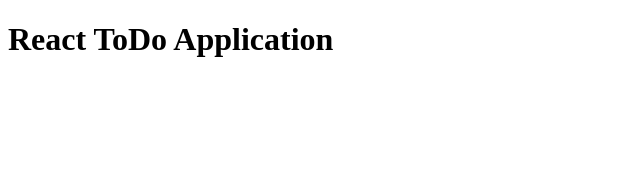
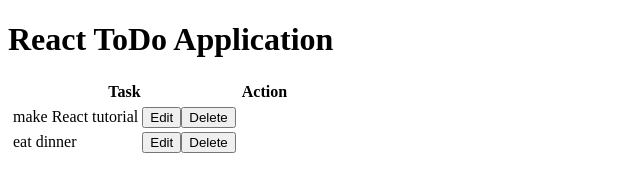
Before and after one commit to UtkarshGupta-CS/react-todo, a React app: page / in a window 1280 px wide. Shown: the whole page, without its empty margins (0-640 px from the left). Built offline with nearby package versions, Linux system fonts and the light colour scheme.

Commit message:
made todo object and rendered it

```diff
--- a/index.html
+++ b/index.html
@@ -3,7 +3,6 @@
 
 <head>
    <title>React Todo app</title>
-   <meta charset="UTF-8">
 </head>
 
 <body>
--- a/package.json
+++ b/package.json
@@ -10,6 +10,7 @@
   "author": "",
   "license": "ISC",
   "dependencies": {
+    "lodash": "^4.17.4",
     "react": "^15.5.4",
     "react-dom": "^15.5.4"
   },
--- a/src/components/app.js
+++ b/src/components/app.js
@@ -1,4 +1,5 @@
 import React from 'react';
+import TodoList from './todo-list';
 
 const todo = [
    {
@@ -12,10 +13,19 @@
 ];
 
 export default class App extends React.Component {
+
+   constructor(props){
+      super(props);
+      this.state = {
+         todo: todo
+      }
+   }
+
    render(){
       return (
          <div>
             <h1>React ToDo Application</h1>
+            <TodoList todo = {this.state.todo} />
          </div>
       );
    }
--- /dev/null
+++ b/src/components/todo-list-header.js
@@ -0,0 +1,14 @@
+import React from 'react';
+
+export default class TodoListHeader extends React.Component {
+   render() {
+      return (
+         <thead>
+            <tr>
+               <th>Task</th>
+               <th>Action</th>
+            </tr>
+         </thead>
+      );
+   }
+}
--- /dev/null
+++ b/src/components/todo-list-item.js
@@ -0,0 +1,15 @@
+import React from 'react';
+
+export default class TodoListItem extends React.Component{
+   render(){
+      return (
+         <tr>
+            <td>{this.props.task}</td>
+            <td>
+               <button>Edit</button>
+               <button>Delete</button>
+            </td>
+         </tr>
+      )
+   }
+}
--- /dev/null
+++ b/src/components/todo-list.js
@@ -0,0 +1,20 @@
+import _ from 'lodash';
+import React from 'react';
+import TodoListHeader from './todo-list-header';
+import TodoListItem from './todo-list-item';
+
+export default class TodoList extends React.Component {
+
+   renderItems(){
+      return _.map(this.props.todo, (todo, index) => <TodoListItem key={index} {...todo} />);
+   }
+
+   render(){
+      return (
+         <table>
+            <TodoListHeader />
+            <tr>{ this.renderItems() }</tr>
+         </table>
+      );
+   }
+}
```
Also changed, not shown: 1 other file.
